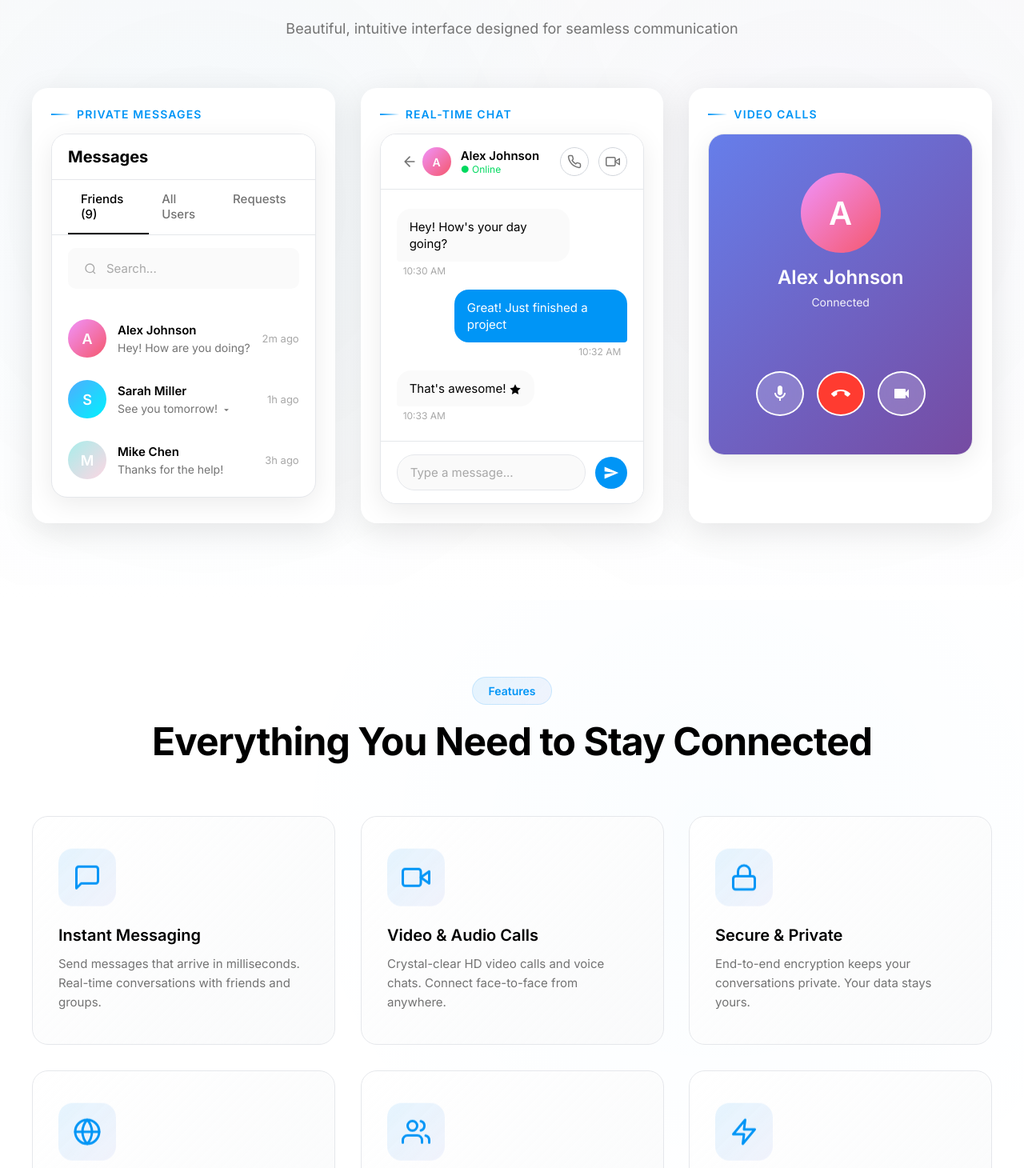
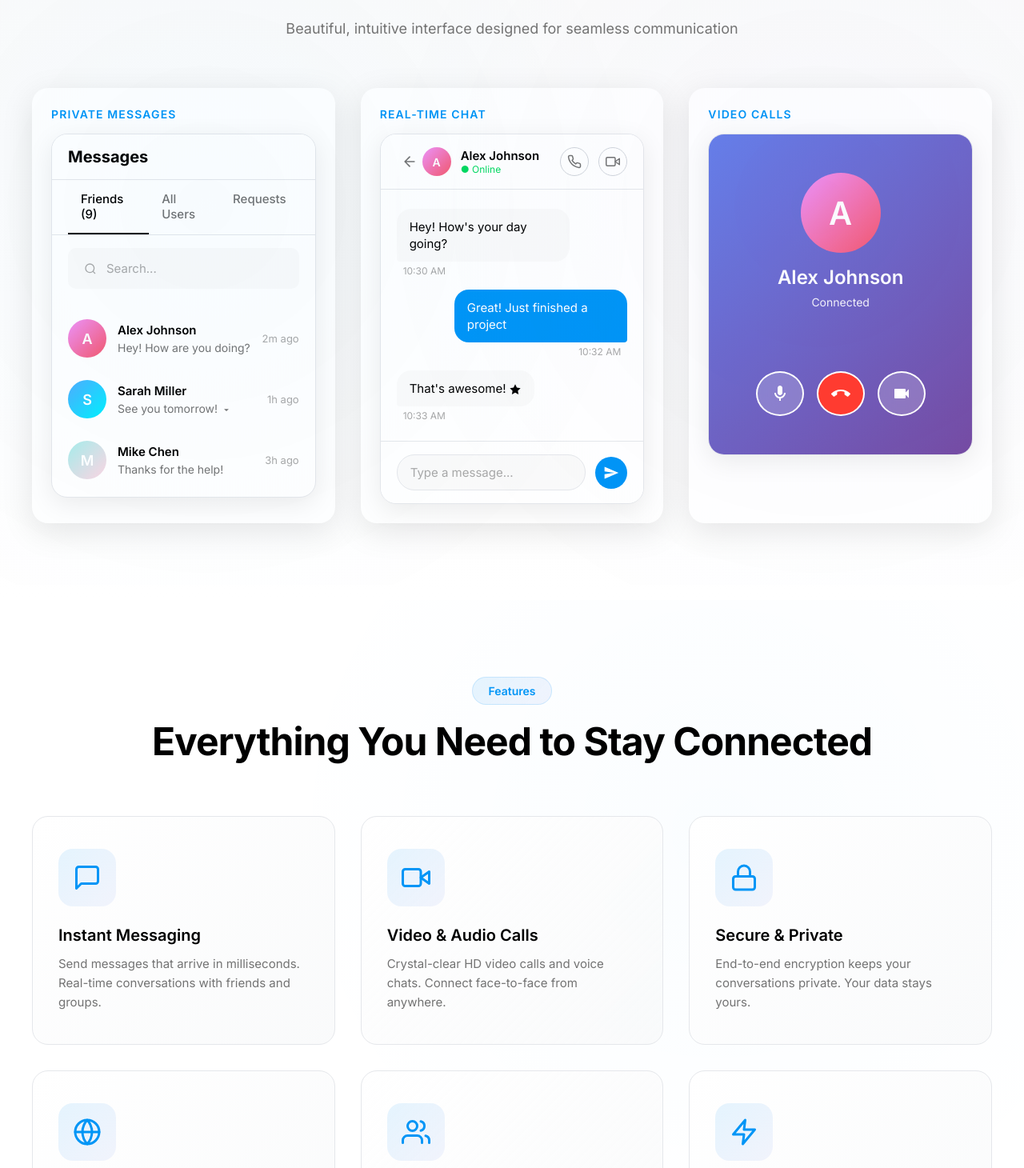
Before and after one commit to sakshampokharel01-beep/Chatter, a React (Vite) app: page / in a window 1280 px wide. Shown: the part 990-2450 px from the top of the page at 80% size. Built offline with nearby package versions, Linux system fonts and the light colour scheme; no server answers.

Commit message:
Simplify animations - remove excessive pop-ups and floating effects

```diff
--- a/src/styles/LandingPage.css
+++ b/src/styles/LandingPage.css
@@ -261,16 +261,10 @@
   justify-content: center;
   gap: 3rem;
   flex-wrap: wrap;
-  animation: fadeIn 0.8s ease 0.5s both;
 }
 
 .stat-mini {
   text-align: center;
-  transition: transform 0.3s ease;
-}
-
-.stat-mini:hover {
-  transform: translateY(-3px);
 }
 
 .stat-mini-value {
@@ -278,18 +272,6 @@
   font-weight: 700;
   color: var(--text-primary);
   margin-bottom: 0.25rem;
-  animation: countUp 1s ease both;
-}
-
-@keyframes countUp {
-  from {
-    opacity: 0;
-    transform: translateY(10px);
-  }
-  to {
-    opacity: 1;
-    transform: translateY(0);
-  }
 }
 
 .stat-mini-label {
@@ -363,7 +345,6 @@
 .section-header {
   text-align: center;
   margin-bottom: 4rem;
-  animation: fadeIn 0.8s ease both;
   position: relative;
   z-index: 1;
 }
@@ -378,24 +359,6 @@
   font-weight: 600;
   margin-bottom: 1rem;
   border: 1.5px solid rgba(0, 149, 246, 0.15);
-  transition: all 0.3s ease;
-  animation: slideDown 0.6s ease both;
-}
-
-@keyframes slideDown {
-  from {
-    opacity: 0;
-    transform: translateY(-20px);
-  }
-  to {
-    opacity: 1;
-    transform: translateY(0);
-  }
-}
-
-.section-tag:hover {
-  transform: translateY(-2px);
-  box-shadow: 0 4px 12px rgba(0, 149, 246, 0.2);
 }
 
 .section-title {
@@ -404,7 +367,6 @@
   color: var(--text-primary);
   margin-bottom: 1rem;
   letter-spacing: -0.02em;
-  animation: fadeIn 0.8s ease 0.2s both;
 }
 
 .section-subtitle {
@@ -412,7 +374,6 @@
   color: var(--text-secondary);
   max-width: 600px;
   margin: 0 auto;
-  animation: fadeIn 0.8s ease 0.3s both;
 }
 
 .preview-grid {
@@ -429,35 +390,11 @@
   padding: 1.5rem;
   box-shadow: var(--shadow-lg);
   transition: transform 0.3s ease, box-shadow 0.3s ease;
-  animation: slideUp 0.6s ease both;
-}
-
-.preview-card:nth-child(1) {
-  animation-delay: 0.1s;
-}
-
-.preview-card:nth-child(2) {
-  animation-delay: 0.2s;
-}
-
-.preview-card:nth-child(3) {
-  animation-delay: 0.3s;
-}
-
-@keyframes slideUp {
-  from {
-    opacity: 0;
-    transform: translateY(30px);
-  }
-  to {
-    opacity: 1;
-    transform: translateY(0);
-  }
 }
 
 .preview-card:hover {
-  transform: translateY(-8px);
-  box-shadow: 0 12px 48px rgba(0, 0, 0, 0.15);
+  transform: translateY(-4px);
+  box-shadow: 0 12px 40px rgba(0, 0, 0, 0.12);
 }
 
 .preview-label {
@@ -467,26 +404,6 @@
   margin-bottom: 1rem;
   text-transform: uppercase;
   letter-spacing: 0.08em;
-  display: flex;
-  align-items: center;
-  gap: 0.5rem;
-}
-
-.preview-label::before {
-  content: '';
-  width: 24px;
-  height: 2px;
-  background: linear-gradient(90deg, var(--accent) 0%, transparent 100%);
-  animation: expandLine 0.6s ease both;
-}
-
-@keyframes expandLine {
-  from {
-    width: 0;
-  }
-  to {
-    width: 24px;
-  }
 }
 
 /* App Screenshot Styles */
@@ -892,8 +809,7 @@
   background: linear-gradient(135deg, rgba(255, 255, 255, 1) 0%, rgba(248, 249, 250, 0.8) 100%);
   border: 1.5px solid var(--border-light);
   border-radius: 20px;
-  transition: all 0.4s cubic-bezier(0.4, 0, 0.2, 1);
-  animation: fadeInScale 0.5s ease both;
+  transition: all 0.3s ease;
   position: relative;
   overflow: hidden;
 }
@@ -907,35 +823,17 @@
   bottom: 0;
   background: linear-gradient(135deg, rgba(0, 149, 246, 0.03) 0%, transparent 100%);
   opacity: 0;
-  transition: opacity 0.4s ease;
+  transition: opacity 0.3s ease;
 }
 
 .feature-card-modern:hover::before {
   opacity: 1;
 }
 
-.feature-card-modern:nth-child(1) { animation-delay: 0.1s; }
-.feature-card-modern:nth-child(2) { animation-delay: 0.15s; }
-.feature-card-modern:nth-child(3) { animation-delay: 0.2s; }
-.feature-card-modern:nth-child(4) { animation-delay: 0.25s; }
-.feature-card-modern:nth-child(5) { animation-delay: 0.3s; }
-.feature-card-modern:nth-child(6) { animation-delay: 0.35s; }
-
-@keyframes fadeInScale {
-  from {
-    opacity: 0;
-    transform: scale(0.95);
-  }
-  to {
-    opacity: 1;
-    transform: scale(1);
-  }
-}
-
 .feature-card-modern:hover {
   border-color: rgba(0, 149, 246, 0.3);
-  box-shadow: 0 12px 40px rgba(0, 149, 246, 0.12);
-  transform: translateY(-6px) scale(1.02);
+  box-shadow: 0 8px 24px rgba(0, 149, 246, 0.08);
+  transform: translateY(-2px);
 }
 
 .feature-icon {
@@ -948,36 +846,19 @@
   color: var(--accent);
   border-radius: 18px;
   margin-bottom: 1.5rem;
-  transition: all 0.4s cubic-bezier(0.4, 0, 0.2, 1);
-  animation: floatIcon 3s ease-in-out infinite;
+  transition: all 0.3s ease;
   position: relative;
   z-index: 1;
 }
 
-@keyframes floatIcon {
-  0%, 100% {
-    transform: translateY(0px);
-  }
-  50% {
-    transform: translateY(-8px);
-  }
-}
-
 .feature-card-modern:hover .feature-icon {
-  transform: translateY(-8px) scale(1.15) rotate(5deg);
-  box-shadow: 0 12px 24px rgba(0, 149, 246, 0.25);
-  background: linear-gradient(135deg, rgba(0, 149, 246, 0.15) 0%, rgba(102, 126, 234, 0.12) 100%);
-  animation: none;
+  transform: translateY(-3px);
+  box-shadow: 0 6px 16px rgba(0, 149, 246, 0.15);
 }
 
 .feature-icon svg {
   width: 36px;
   height: 36px;
-  transition: transform 0.3s ease;
-}
-
-.feature-card-modern:hover .feature-icon svg {
-  transform: scale(1.1);
 }
 
 .feature-title-modern {
@@ -985,13 +866,8 @@
   font-weight: 600;
   color: var(--text-primary);
   margin-bottom: 0.75rem;
-  transition: color 0.3s ease;
   position: relative;
   z-index: 1;
-}
-
-.feature-card-modern:hover .feature-title-modern {
-  color: var(--accent);
 }
 
 .feature-description-modern {
@@ -1078,23 +954,12 @@
   box-shadow: 0 4px 14px rgba(0, 149, 246, 0.3);
   position: relative;
   z-index: 1;
-  animation: pulse 2s ease-in-out infinite;
-}
-
-@keyframes pulse {
-  0%, 100% {
-    transform: scale(1);
-  }
-  50% {
-    transform: scale(1.02);
-  }
 }
 
 .cta-modern .btn-primary-modern:hover {
   background: var(--accent-hover);
-  transform: translateY(-2px) scale(1.02);
+  transform: translateY(-2px);
   box-shadow: 0 6px 20px rgba(0, 149, 246, 0.4);
-  animation: none;
 }
 
 /* Footer */
```
